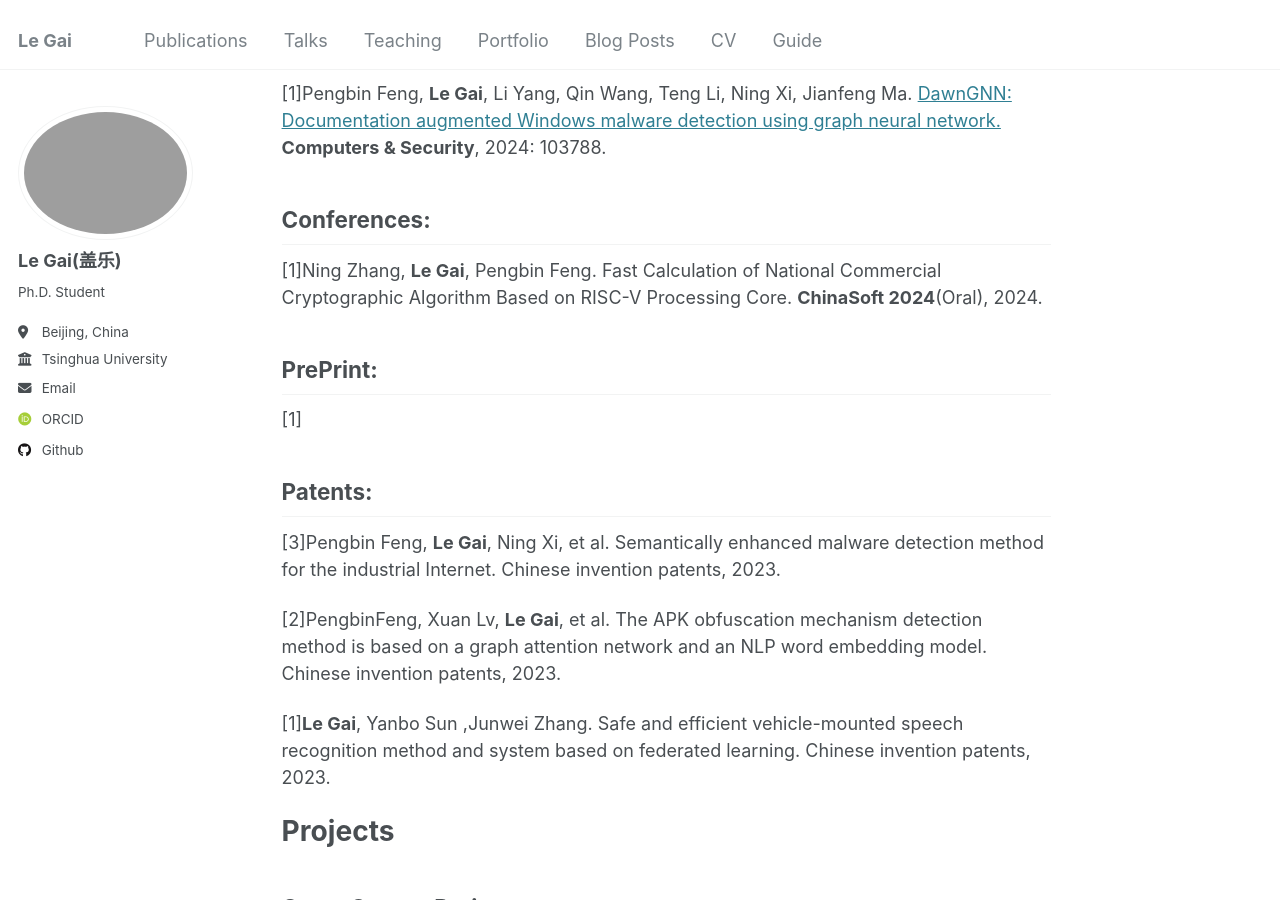
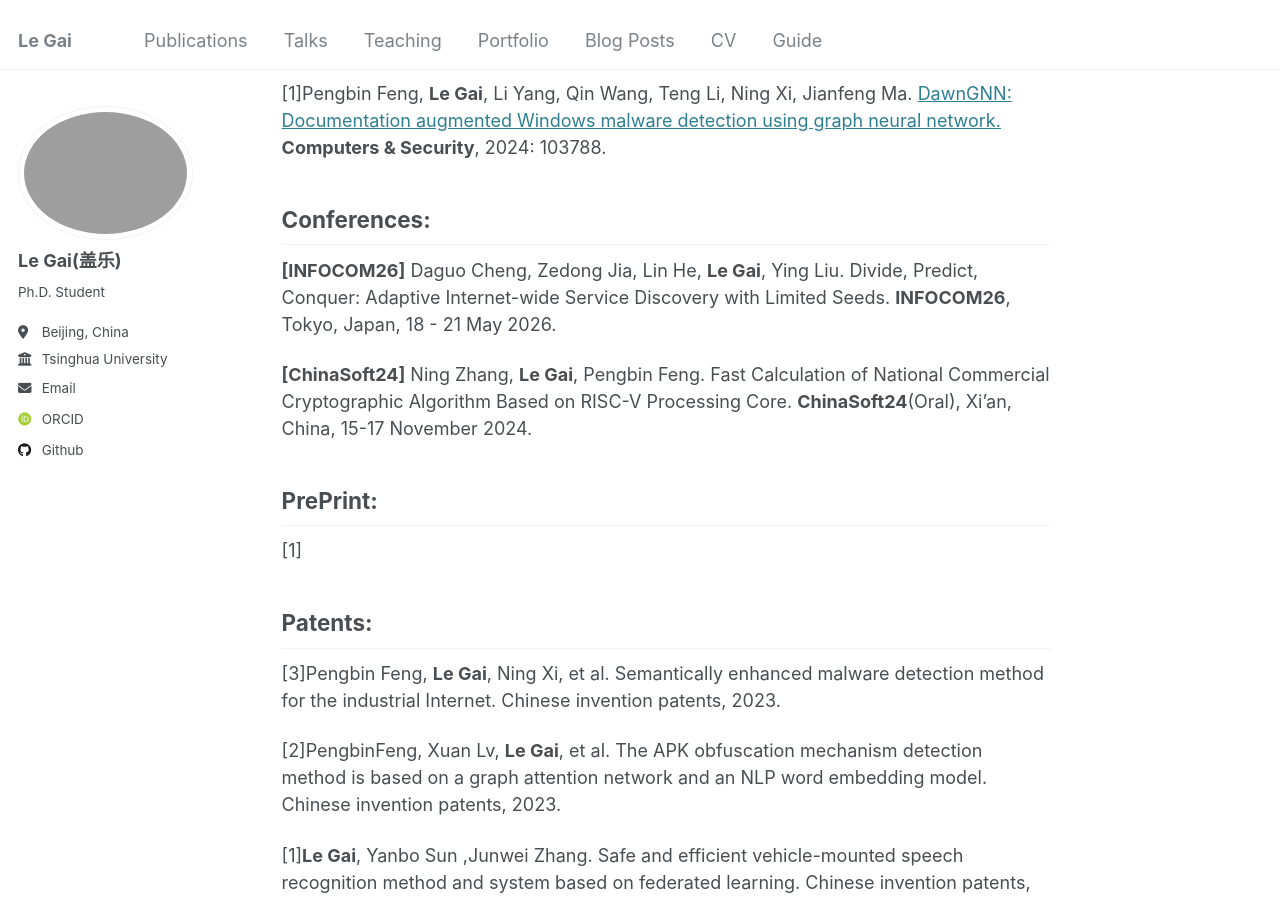
Before and after one commit to LeGai325/LeGai325.github.io, a Jekyll site: the page built from _pages/about.md, in a window 1280 px wide and 900 px high, scrolled down 919 px. Built offline with Jekyll 4.4.1, drawn with Linux system fonts in a browser that asks for light colours; some web fonts are replaced; some of the changed text lies outside the part shown.

Commit message:
Update about.md

```diff
--- a/_pages/about.md
+++ b/_pages/about.md
@@ -38,9 +38,13 @@ My recent work focuses on the following research topics：
 
 ## **Conferences**:
 
-[1]Ning Zhang, **Le Gai**, Pengbin Feng.
+**[INFOCOM26]** Daguo Cheng, Zedong Jia, Lin He, **Le Gai**, Ying Liu.
+Divide, Predict, Conquer: Adaptive Internet-wide Service Discovery with Limited Seeds.
+**INFOCOM26**, Tokyo, Japan, 18 - 21 May 2026.
+
+**[ChinaSoft24]** Ning Zhang, **Le Gai**, Pengbin Feng.
 Fast Calculation of National Commercial Cryptographic Algorithm Based on RISC-V Processing Core.
-**ChinaSoft 2024**(Oral),  2024.
+**ChinaSoft24**(Oral), Xi'an, China, 15-17 November 2024.
 
 ## **PrePrint**:
 
```
Also changed, not shown: other parts of _pages/about.md (+3 -1 lines).
